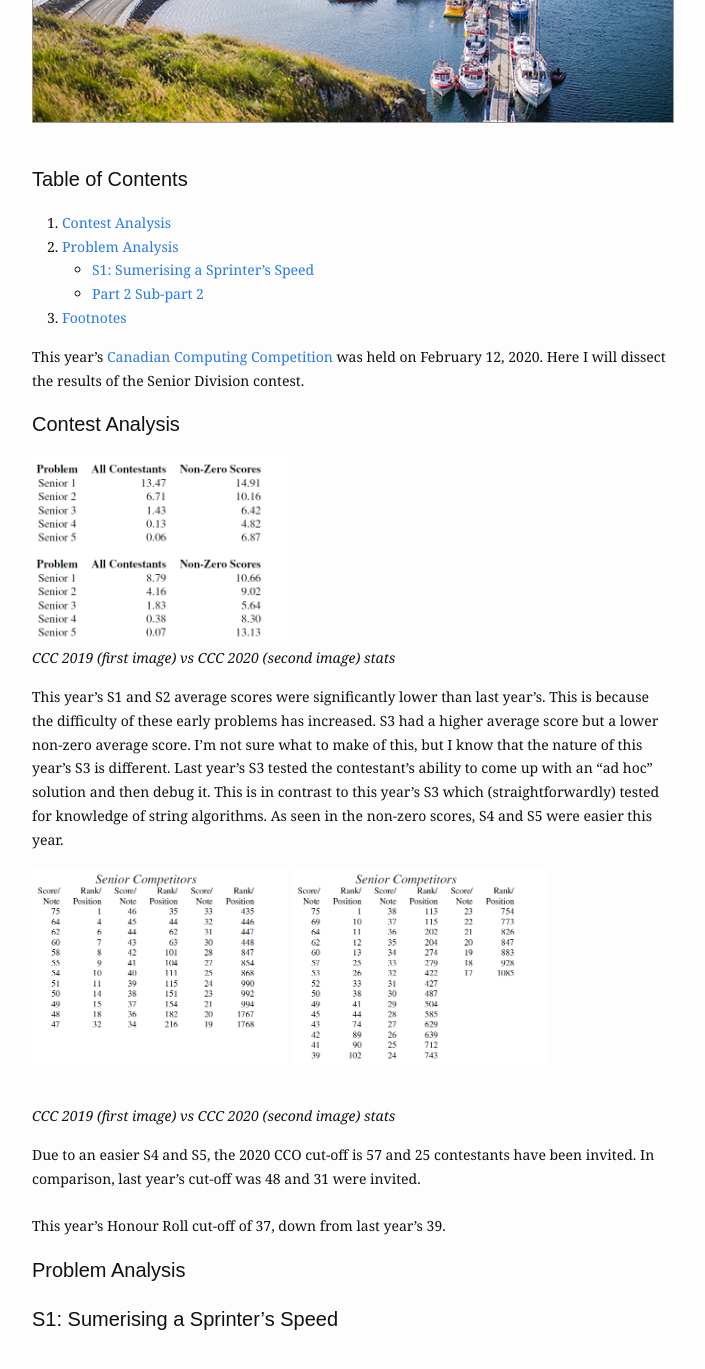
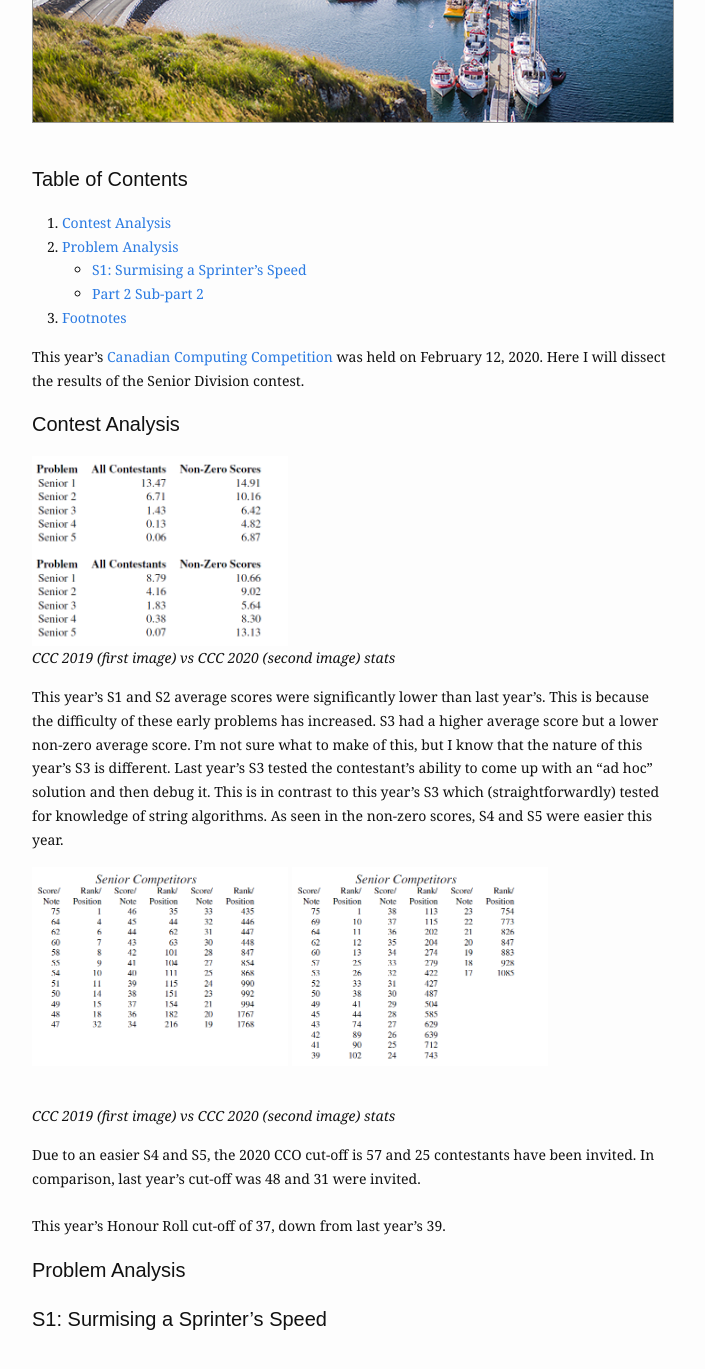
Before and after one commit to crackersamdjam/Old-Jekyll-Blog, a Jekyll site: the page built from _posts/2020-03-25-ccc-2020.md, in a window 1280 px wide and 1400 px high, scrolled down 431 px. Shown: the top 1369 px of the window, without its empty margins (288-993 px from the left). Built offline with Jekyll 4.4.1, drawn with Linux system fonts in a browser that asks for light colours.

Commit message:
Fix typo, orz Zeyu

```diff
--- a/_posts/2020-03-25-ccc-2020.md
+++ b/_posts/2020-03-25-ccc-2020.md
@@ -14,7 +14,7 @@ og_image: /assets/img/content/post-example/Banner.jpg
 #### Table of Contents
 1. [Contest Analysis](#contest-analysis)
 2. [Problem Analysis](#problem-analysis)
-    * [S1: Sumerising a Sprinter’s Speed](#s1-sumerising-a-sprinters-speed)
+    * [S1: Surmising a Sprinter’s Speed](#s1-sumerising-a-sprinters-speed)
     * [Part 2 Sub-part 2](#part-2-sub-part-2)
 3. [Footnotes](#footnotes)
 <!-- inspect element if I need to find the id of an anchor -->
@@ -45,7 +45,7 @@ This year's Honour Roll cut-off of 37, down from last year's 39.
 
 #### Problem Analysis
 
-#### S1: Sumerising a Sprinter's Speed
+#### S1: Surmising a Sprinter's Speed
 
 <br />
 <br />
```
